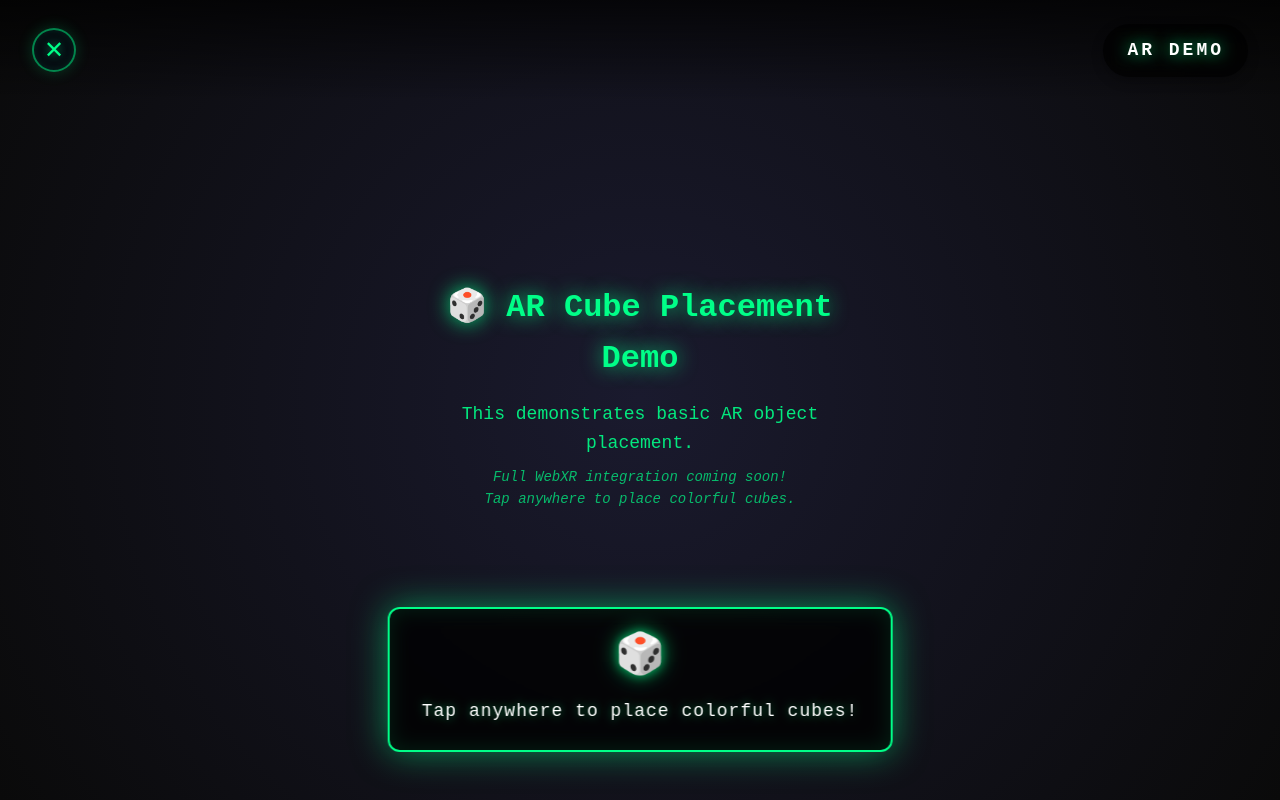
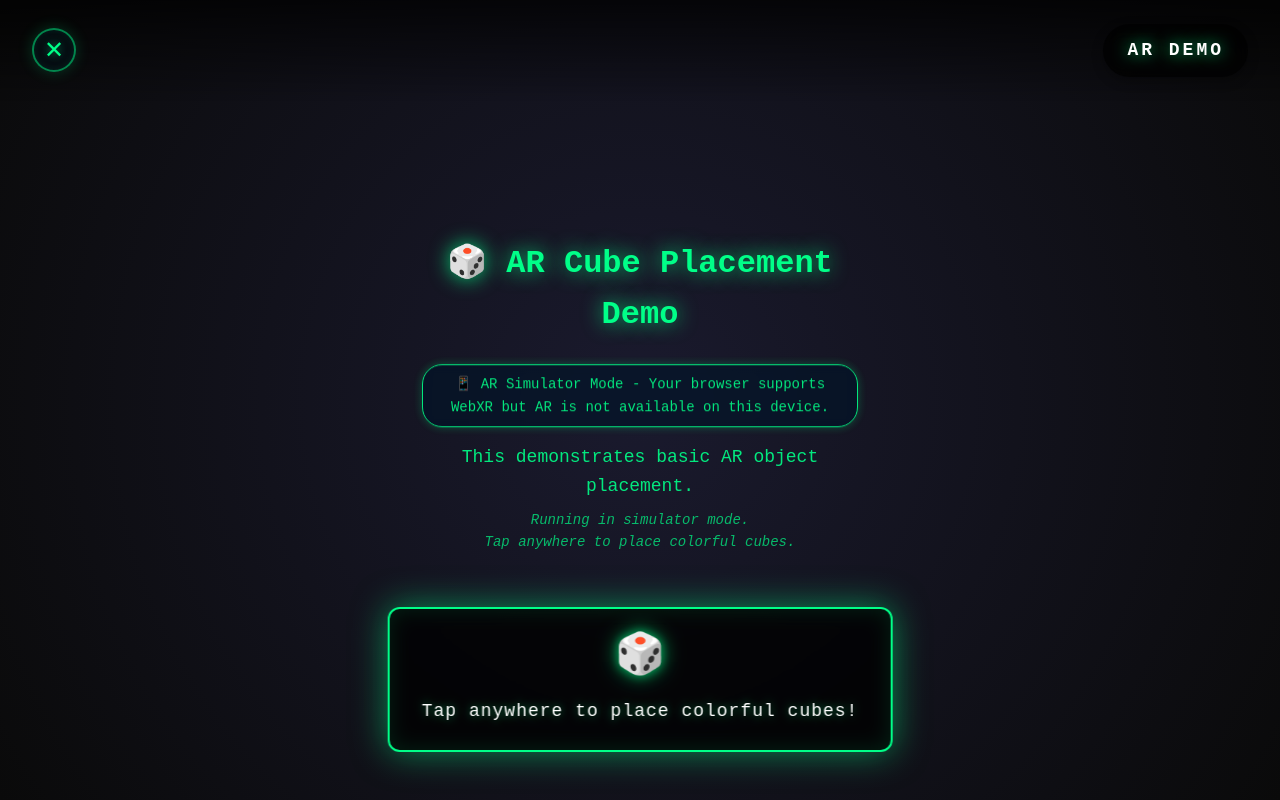
Before and after one commit to hssx129867-sys/HendrixCode, a React (Vite) app: page /ar-demo/play in a window 1280 px wide. Built offline with nearby package versions, Linux system fonts and the light colour scheme.

Commit message:
Integrate AR capability detection into AR wrappers (Phase 2 progress)
Co-authored-by: ryanthestark <5132681+ryanthestark@users.noreply.github.com>

```diff
--- a/src/components/ar/ARDemoWrapper.css
+++ b/src/components/ar/ARDemoWrapper.css
@@ -53,6 +53,18 @@
   margin-bottom: 1rem;
   text-shadow: 0 0 20px rgba(0, 255, 136, 0.8);
   font-family: 'Courier New', monospace;
+}
+
+.ar-capability-badge {
+  display: inline-block;
+  padding: 0.5rem 1rem;
+  margin: 0.5rem 0;
+  font-size: 0.875rem !important;
+  background: rgba(0, 20, 40, 0.7);
+  border: 1px solid #00ff88;
+  border-radius: 20px;
+  box-shadow: 0 0 10px rgba(0, 255, 136, 0.3);
+  backdrop-filter: blur(5px);
 }
 
 .ar-demo-message p {
--- a/src/components/ar/ARDemoWrapper.tsx
+++ b/src/components/ar/ARDemoWrapper.tsx
@@ -1,6 +1,7 @@
 import { useEffect, useRef, useState, useCallback } from 'react';
 import { MockARDemo } from './MockARDemo';
 import type { CubeData } from './MockARDemo';
+import { getARMode, getARAvailabilityMessage, type ARCapabilityResult } from '../../utils/arCapability';
 import './ARDemoWrapper.css';
 
 interface ARDemoWrapperProps {
@@ -15,6 +16,15 @@ export const ARDemoWrapper = ({ onExit, onError }: ARDemoWrapperProps) => {
   const [cubes, setCubes] = useState<CubeData[]>([]);
   const [statusMessage, setStatusMessage] = useState('Initializing AR session...');
   const [isReady, setIsReady] = useState(false);
+  const [arCapability, setArCapability] = useState<ARCapabilityResult | null>(null);
+
+  // Check AR capability on mount
+  useEffect(() => {
+    getARMode().then(capability => {
+      setArCapability(capability);
+      console.log('[ARDemoWrapper] AR Capability:', capability);
+    });
+  }, []);
 
   // Demo render loop
   const startRenderLoop = useCallback(() => {
@@ -142,10 +152,24 @@ export const ARDemoWrapper = ({ onExit, onError }: ARDemoWrapperProps) => {
         <div className="ar-demo-scene">
           <div className="ar-demo-message">
             <h3>🎲 AR Cube Placement Demo</h3>
+            {arCapability && (
+              <p className="ar-capability-badge">
+                {getARAvailabilityMessage(arCapability)}
+              </p>
+            )}
             <p>This demonstrates basic AR object placement.</p>
             <p className="ar-demo-note">
-              Full WebXR integration coming soon!<br/>
-              Tap anywhere to place colorful cubes.
+              {arCapability?.mode === 'mock' ? (
+                <>
+                  Running in simulator mode.<br/>
+                  Tap anywhere to place colorful cubes.
+                </>
+              ) : (
+                <>
+                  Full WebXR integration coming soon!<br/>
+                  Tap anywhere to place colorful cubes.
+                </>
+              )}
             </p>
           </div>
 
@@ -198,7 +222,7 @@ export const ARDemoWrapper = ({ onExit, onError }: ARDemoWrapperProps) => {
             <div className="ar-demo-status__message">{statusMessage}</div>
             {cubes.length > 0 && (
               <div className="ar-demo-status__count">
-                Cubes placed: {cubes.length}
+                Cubes placed: {cubes.length} / 20
               </div>
             )}
           </div>
--- a/src/components/ar/ARGameWrapper.css
+++ b/src/components/ar/ARGameWrapper.css
@@ -44,6 +44,18 @@
   font-size: 2rem;
   margin-bottom: 1rem;
   text-shadow: 0 0 20px rgba(0, 255, 136, 0.8);
+}
+
+.ar-capability-badge {
+  display: inline-block;
+  padding: 0.5rem 1rem;
+  margin: 0.5rem 0;
+  font-size: 0.875rem !important;
+  background: rgba(0, 20, 40, 0.7);
+  border: 1px solid #00ff88;
+  border-radius: 20px;
+  box-shadow: 0 0 10px rgba(0, 255, 136, 0.3);
+  backdrop-filter: blur(5px);
 }
 
 .ar-mock-message p {
--- a/src/components/ar/ARGameWrapper.tsx
+++ b/src/components/ar/ARGameWrapper.tsx
@@ -1,5 +1,6 @@
 import { useEffect, useRef, useState, useCallback } from 'react';
 import { MockARGame } from './MockARGame';
+import { getARMode, getARAvailabilityMessage, type ARCapabilityResult } from '../../utils/arCapability';
 import './ARGameWrapper.css';
 
 export type ARGameState = 'initializing' | 'placing' | 'playing' | 'paused' | 'game_over';
@@ -17,6 +18,15 @@ export const ARGameWrapper = ({ onExit, onError }: ARGameWrapperProps) => {
   const [score, setScore] = useState(0);
   const [statusMessage, setStatusMessage] = useState('Initializing AR session...');
   const [showControls, setShowControls] = useState(true);
+  const [arCapability, setArCapability] = useState<ARCapabilityResult | null>(null);
+
+  // Check AR capability on mount
+  useEffect(() => {
+    getARMode().then(capability => {
+      setArCapability(capability);
+      console.log('[ARGameWrapper] AR Capability:', capability);
+    });
+  }, []);
 
   // Game render loop
   const startRenderLoop = useCallback(() => {
@@ -164,10 +174,24 @@ export const ARGameWrapper = ({ onExit, onError }: ARGameWrapperProps) => {
         <div className="ar-mock-scene">
           <div className="ar-mock-message">
             <h3>🎮 AR Target Drop Demo</h3>
+            {arCapability && (
+              <p className="ar-capability-badge">
+                {getARAvailabilityMessage(arCapability)}
+              </p>
+            )}
             <p>This is a demonstration of the cockpit UI and game flow.</p>
             <p className="ar-mock-note">
-              Full WebXR integration coming soon!<br/>
-              The game will automatically place a spawn pad and begin scoring.
+              {arCapability?.mode === 'mock' ? (
+                <>
+                  Running in simulator mode. The game will automatically<br/>
+                  place a spawn pad and begin scoring to demonstrate the flow.
+                </>
+              ) : (
+                <>
+                  Full WebXR integration coming soon!<br/>
+                  The game will automatically place a spawn pad and begin scoring.
+                </>
+              )}
             </p>
           </div>
         </div>
```
